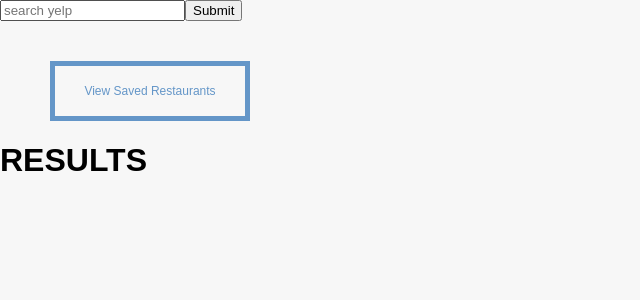
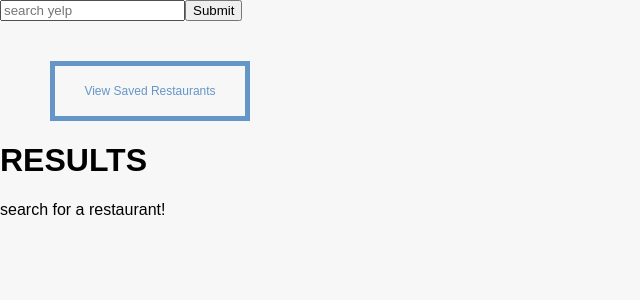
Before and after one commit to trevorpreston/RestRater, a React (Create React App) app in the folder frontend/: page / in a window 1280 px wide. Shown: the top 300 px of the page, without its empty margins (0-640 px from the left). Built offline with nearby package versions, Linux system fonts and the light colour scheme.

Commit message:
add search result renderings

```diff
--- a/frontend/src/App.jsx
+++ b/frontend/src/App.jsx
@@ -47,7 +47,7 @@ export default class App extends Component {
         <div className="savedRestaurantsContainer">
           <SavedRestaurants restaurantsFromState={this.state.savedRestaurants}/>
         </div>
-        <SearchResults/>
+        <SearchResults yelpResults={this.state.yelpResults}/>
       </div>
     )
   }
--- a/frontend/src/SearchResults.jsx
+++ b/frontend/src/SearchResults.jsx
@@ -1,9 +1,30 @@
 import React, {Component} from 'react';
 
 export default class SearchBar extends Component {
+	renderSearchResults(searchResults){
+		console.log('render search results ')
+		console.log(searchResults)
+		if(searchResults){
+			return searchResults.map( result => {
+				return (
+					<div>
+						<p> {result.name} </p>
+						<p> {result.rating} </p>
+					</div>
+				)
+			} )
+		} else {
+			return <p> search for a restaurant! </p>
+		}
+	}
 	render(){
 		return(
-			<h1>RESULTS</h1>
+			<div>
+				<h1>RESULTS</h1>
+				<div>
+					{ this.renderSearchResults(this.props.yelpResults) }
+				</div>
+			</div>
 		)
 	}
 }
```
